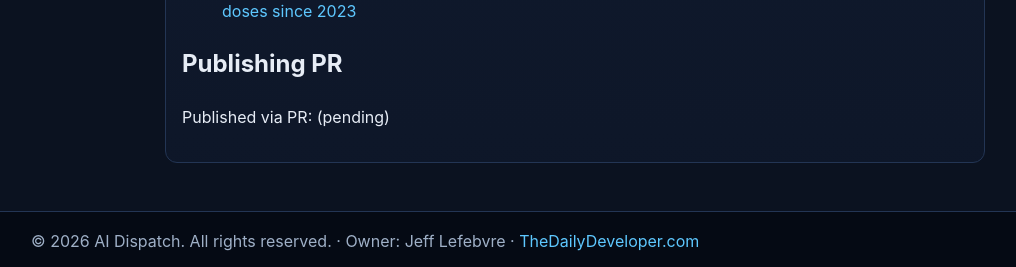
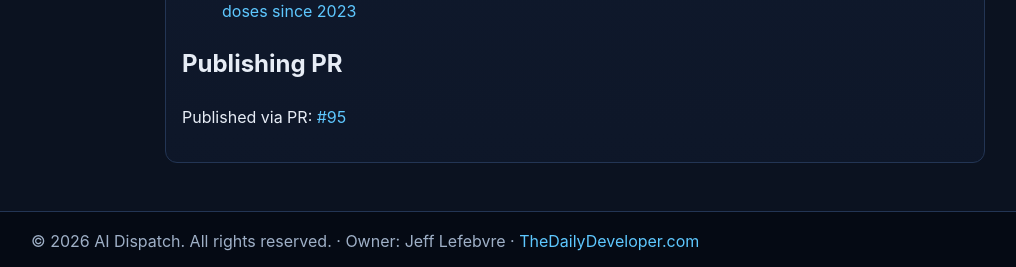
Before and after one commit to thestamp/Static-ai-articles, a Jekyll site: the page built from articles/2026-04-24-big-catch-up-delivers-100-million-childhood-vaccinations.md, in a window 1280 px wide. Shown: the part 1430-1697 px from the top of the page, without its empty margins (65-1081 px from the left). Built offline with Jekyll 4.4.1, drawn with Linux system fonts in a browser that asks for light colours.

Commit message:
chore: set published_pr_url for big catch-up article

```diff
--- a/articles/2026-04-24-big-catch-up-delivers-100-million-childhood-vaccinations.md
+++ b/articles/2026-04-24-big-catch-up-delivers-100-million-childhood-vaccinations.md
@@ -7,7 +7,7 @@
 category: "breaking-news"
 status: "published"
 permalink: "/articles/2026-04-24-big-catch-up-delivers-100-million-childhood-vaccinations/"
-published_pr_url: ""
+published_pr_url: "https://github.com/thestamp/Static-ai-articles/pull/95"
 image: "/images/articles/big-catch-up-delivers-100-million-childhood-vaccinations.png"
 ---
 
@@ -29,4 +29,4 @@
 
 ## Publishing PR
 
-Published via PR: (pending)
+Published via PR: [#95](https://github.com/thestamp/Static-ai-articles/pull/95)
```
